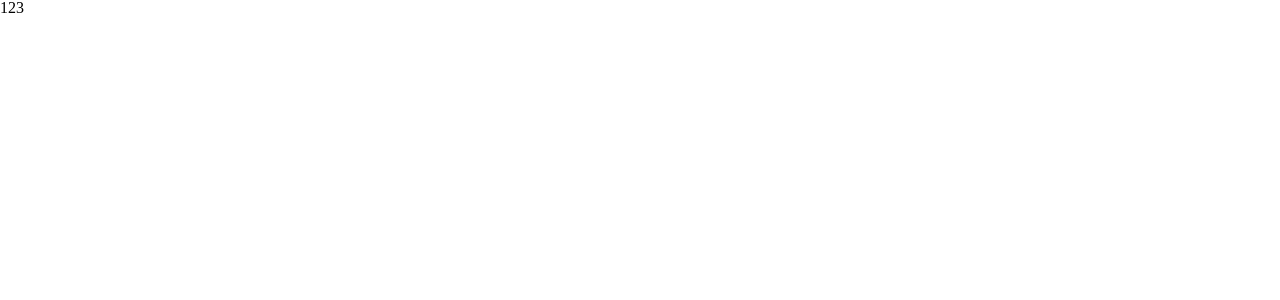
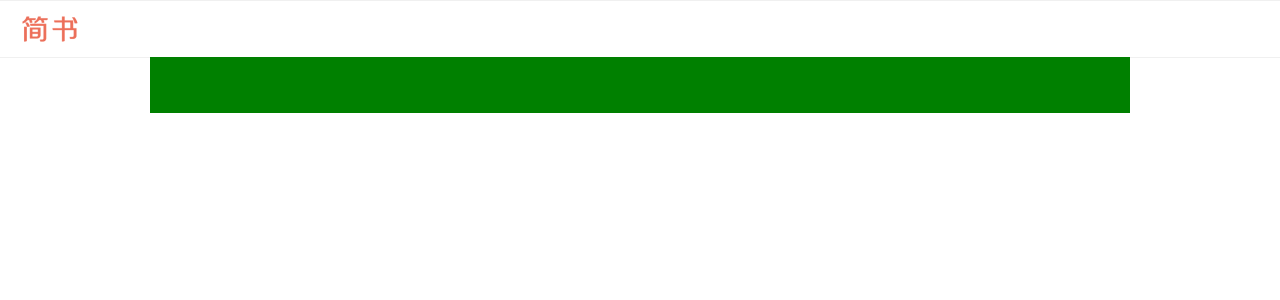
Before and after one commit to hyyqcweb/jianshu, a React (Create React App) app: page / in a window 1280 px wide. Shown: the top 300 px of the page. Built offline with nearby package versions, Linux system fonts and the light colour scheme.

Commit message:
header layout css

```diff
--- a/src/App.js
+++ b/src/App.js
@@ -1,11 +1,11 @@
 import React, { Component } from 'react';
-
+import Header from './common/header'
 
 class App extends Component {
   render() {
     return (
       <div>
-        123
+        <Header/>
       </div>
     );
   }
--- /dev/null
+++ b/src/common/header/index.js
@@ -0,0 +1,13 @@
+import React, { Component } from 'react'
+import { HeaderWrapper, Logo, Nav } from './style'
+
+export default class Header extends Component {
+	render() {
+		return (
+			<HeaderWrapper>
+				<Logo/>
+				<Nav></Nav>
+			</HeaderWrapper>
+		)
+	}
+}
--- /dev/null
+++ b/src/common/header/style.js
@@ -0,0 +1,31 @@
+import styled from 'styled-components';
+import logoPic from '../../statics/logo.png';
+
+export const HeaderWrapper = styled.div`
+	height: 56px;
+	line-height: 56px;
+	border-top:1px solid #f0f0f0;
+	border-bottom:1px solid #f0f0f0;
+	ponsition:relative;
+`
+
+export const Logo = styled.a.attrs({
+	href: '/'
+})`
+	width:100px;
+	height:56px;
+	display:block;
+	ponsition:absolute;
+	top:0;
+	left:0;
+	background:url(${logoPic});
+	background-size:cover;
+`
+
+export const Nav = styled.div`
+	width: 980px;
+	margin: 0 auto;
+	height: 100%;
+	background: green;
+
+`
```
Also changed, not shown: public/index.html (+0 -23 lines), src/statics/logo.png (added), 1 other file (tests, documents, lock files or other folders).
